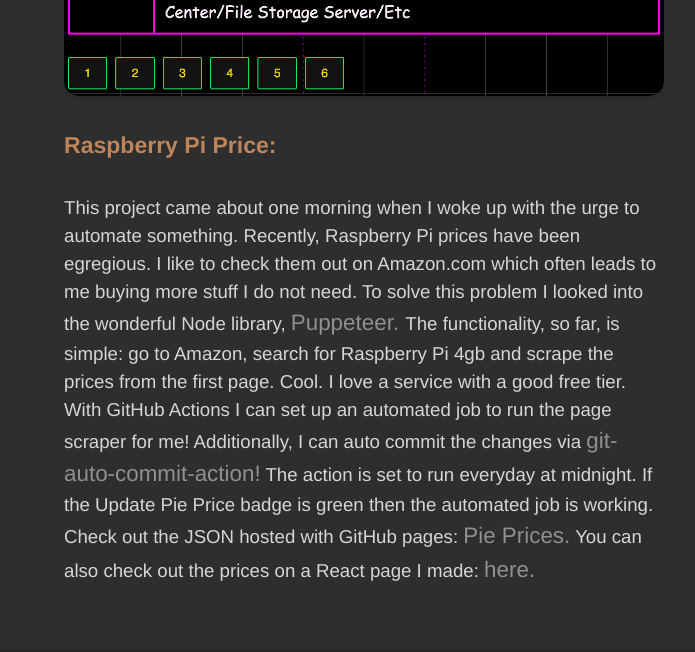
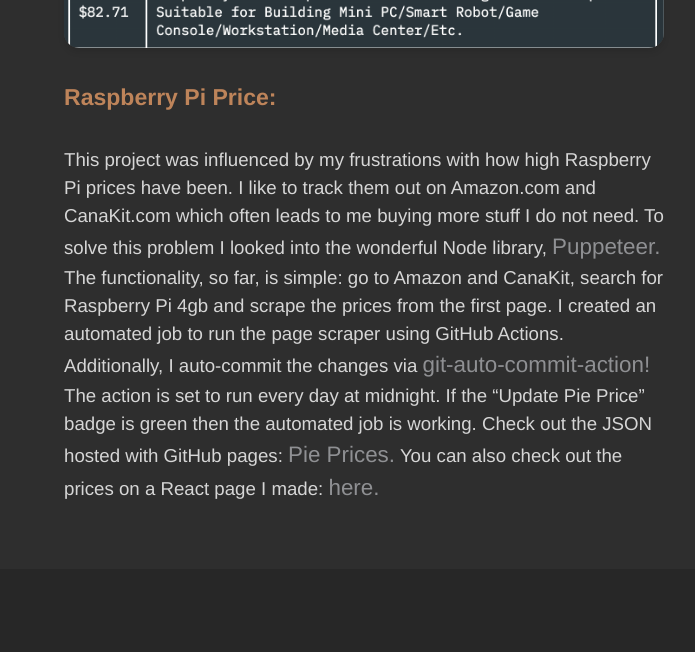
Before and after one commit to cjvillar/cj_dot_com, a React (Create React App) app: page / in a window 1280 px wide. Shown: the part 6960-7612 px from the top of the page, without its empty margins (344-1039 px from the left). Built offline with nearby package versions, Linux system fonts and the light colour scheme.

Commit message:
updating pieprices section

```diff
--- a/src/components/React.js
+++ b/src/components/React.js
@@ -54,22 +54,19 @@
               Raspberry Pi Price: <span>Click to go to GitHub repo</span>
             </a>
             <p className="p-4">
-              This project came about one morning when I woke up with the urge
-              to automate something. Recently, Raspberry Pi prices have been
-              egregious. I like to check them out on Amazon.com which often
-              leads to me buying more stuff I do not need. To solve this problem
+            This project was influenced by my frustrations with how high Raspberry Pi prices have been. I like to track them out on Amazon.com and CanaKit.com which often
+            leads to me buying more stuff I do not need. To solve this problem
               I looked into the wonderful Node library,{" "}
               <a href="https://pptr.dev/">Puppeteer. </a>
-              The functionality, so far, is simple: go to Amazon, search for
-              Raspberry Pi 4gb and scrape the prices from the first page. Cool.
-              I love a service with a good free tier. With GitHub Actions I can
-              set up an automated job to run the page scraper for me!
-              Additionally, I can auto commit the changes via{" "}
+              The functionality, so far, is simple: go to Amazon and CanaKit, search for
+              Raspberry Pi 4gb and scrape the prices from the first page.
+              I created an automated job to run the page scraper using GitHub Actions.
+              Additionally, I  auto-commit the changes via{" "}
               <a href="https://github.com/stefanzweifel/git-auto-commit-action">
                 git-auto-commit-action!
               </a>{" "}
-              The action is set to run everyday at midnight. If the Update Pie
-              Price badge is green then the automated job is working. Check out
+              The action is set to run every day at midnight. If the “Update Pie
+              Price” badge is green then the automated job is working. Check out
               the JSON hosted with GitHub pages:{" "}
               <a href="https://www.cjvillarreal.com/amazon-pie-scrapper/pie_price.json">
                 Pie Prices.
```
Also changed, not shown: src/images/reactPie.png.
